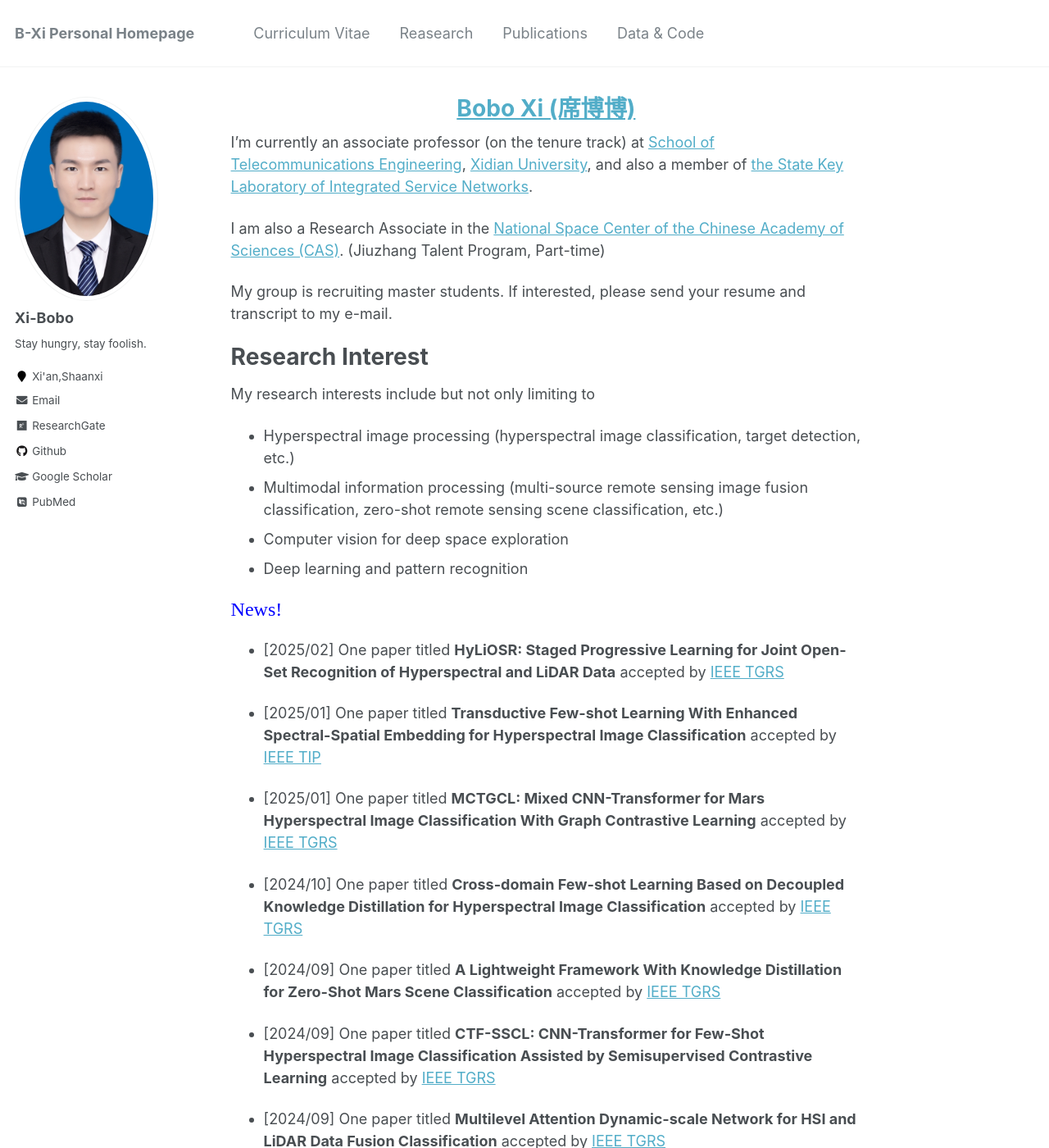
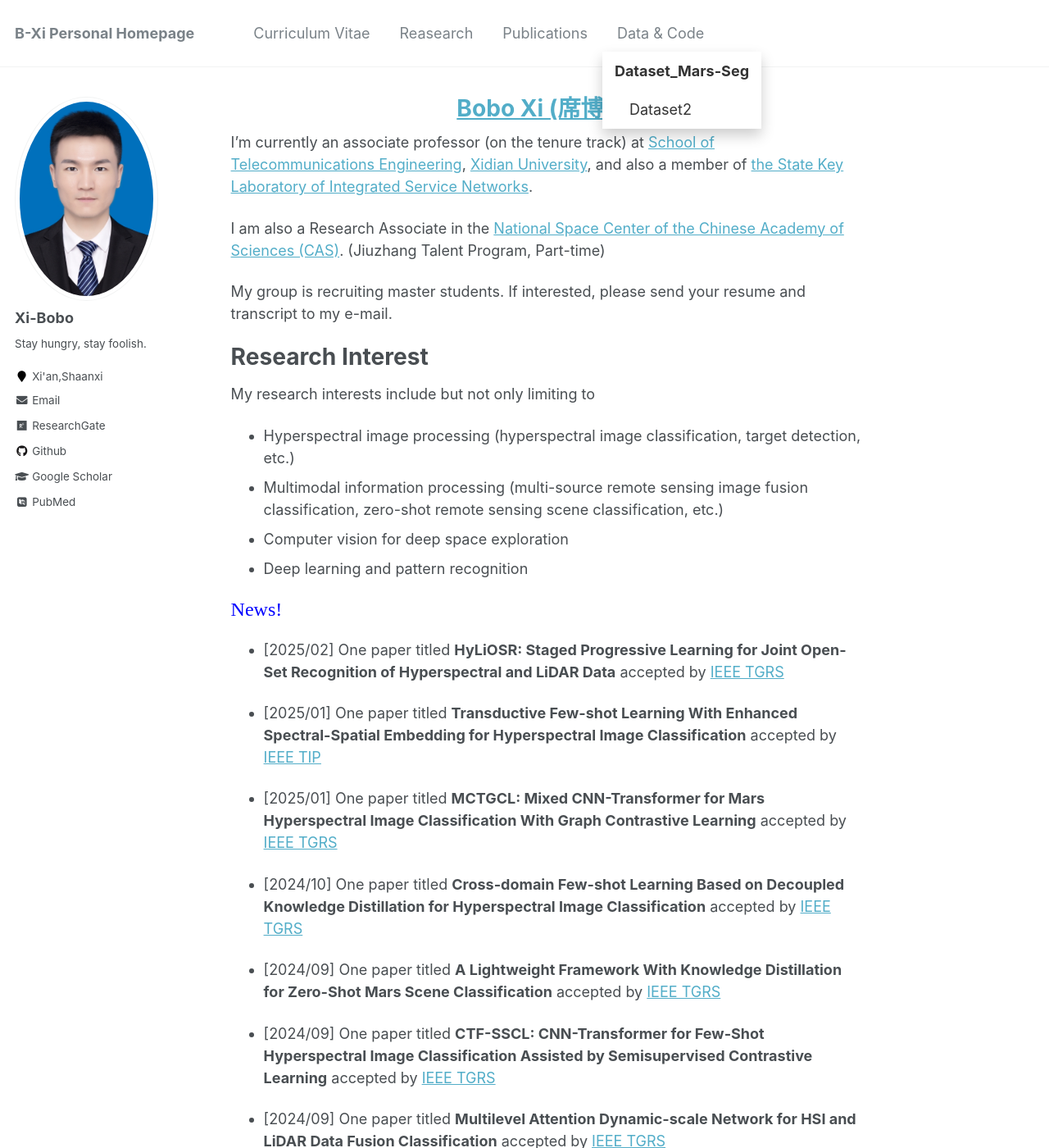
Before and after one commit to wxyflorence/wxyflorence.github.io, a Jekyll site: the page built from _pages/about.md, in a window 1280 px wide and 1400 px high. Shown: the whole window at 82% size. Built offline with Jekyll 4.4.1, drawn with Linux system fonts in a browser that asks for light colours; some web fonts are replaced; comment, search, counter and statistics services are not loaded.

Commit message:
第2次修改下拉框排列方式

```diff
--- a/_sass/_base.scss
+++ b/_sass/_base.scss
@@ -337,6 +337,7 @@ b, i, strong, em, blockquote, p, q, span, figure, img, h1, h2, header, input, a,
   // ✅ 让下拉菜单垂直排列
   display: flex;
   flex-direction: column;
+  align-items: stretch; // 每项撑满容器宽度
 }
 
 .dropdown-content li {
--- a/assets/css/main.scss
+++ b/assets/css/main.scss
@@ -39,37 +39,3 @@
 @import "vendor/font-awesome/brands";
 @import "vendor/magnific-popup/magnific-popup";
 @import "print";
-
-
-/* 下拉菜单基础样式 */
-.dropdown {
-  position: relative;
-}
-
-.dropdown-content {
-  display: none;
-  position: absolute;
-  background-color: #ffffff;
-  min-width: 160px;
-  box-shadow: 0 8px 16px rgba(0,0,0,0.2);
-  z-index: 1000;
-  padding: 0;
-  margin: 0;
-  list-style: none;
-}
-
-.dropdown-content li a {
-  display: block;
-  padding: 10px 15px;
-  text-decoration: none;
-  color: #333;
-}
-
-.dropdown-content li a:hover {
-  background-color: #f0f0f0;
-}
-
-/* 悬停显示下拉菜单 */
-.dropdown:hover .dropdown-content {
-  display: block;
-}
```
